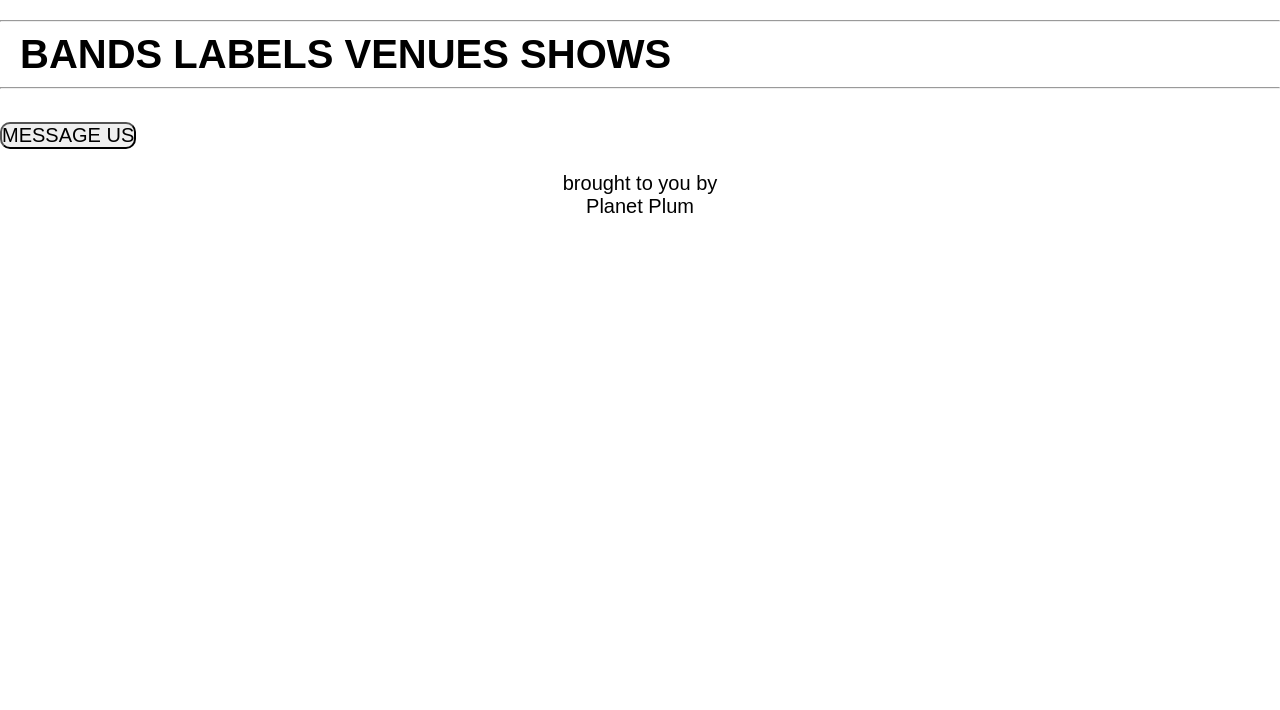
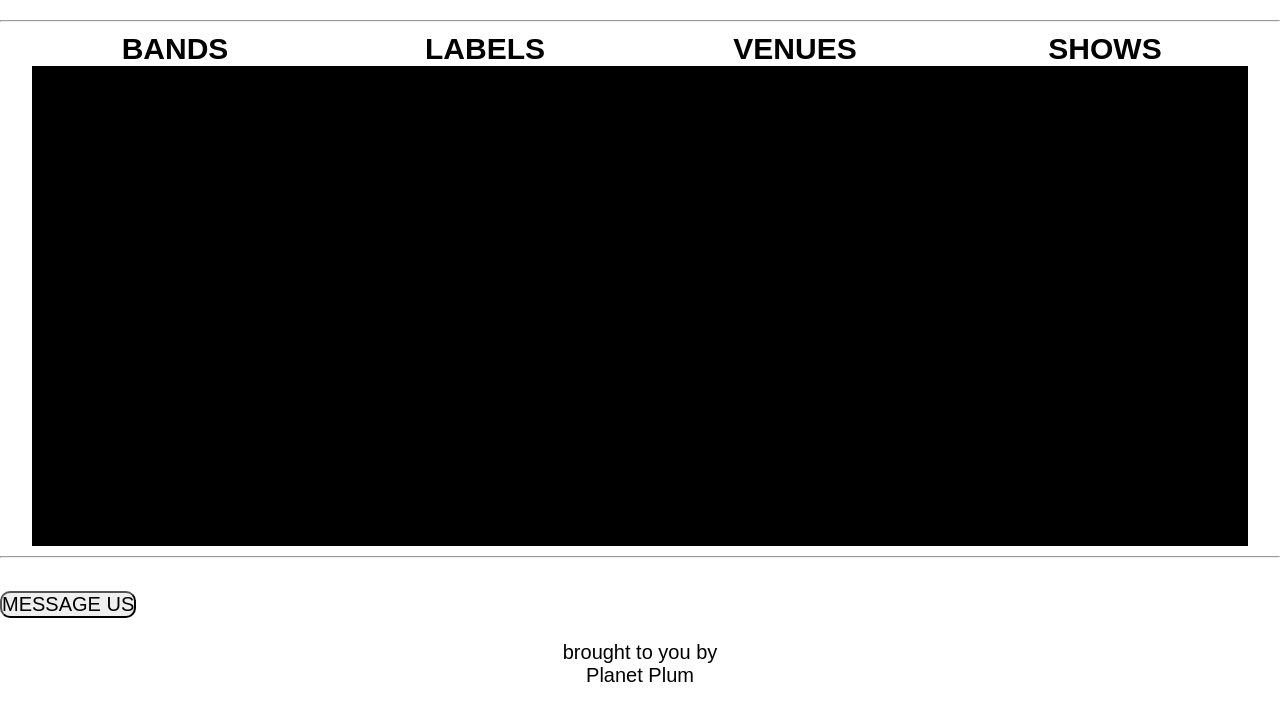
Before and after one commit to Mjames951/OmahaUnderground, a Django app: page /explore/ in a window 1280 px wide. Shown: the part 279-989 px from the top of the page. Before the commit the page ends 492 px from the top, so only its background shows below. Run offline with Django 5.2, Linux system fonts and the light colour scheme.

Commit message:
beginning of explore styling

```diff
--- /dev/null
+++ b/planetplum/static/css/explore.css
@@ -0,0 +1,21 @@
+.exp-tabs-container {
+    display: grid;
+    grid-template-columns: 1fr 1fr 1fr 1fr;
+}
+
+.exp-tabs-container h1 {
+    font-size: 1.5rem;
+    text-align: center;
+}
+
+.exp-tabs-current {
+    background-color: var(--textcolor);
+    color: var(--primary);
+}
+
+.explore {
+    width: 98%;
+    min-height: 60vh;
+    background-color: var(--textcolor);
+    margin: 0 auto;
+}
--- a/planetplum/templates/planetplum/explore.html
+++ b/planetplum/templates/planetplum/explore.html
@@ -1,13 +1,37 @@
+{% extends "planetplum/base.html" %}
+{% load static %}
+{% block css %}
+<link href="{% static 'css/explore.css' %}" rel="stylesheet">
+{% endblock %}
+
+{% block content %}
+
+<div class="exp-tabs-container">
+    <a href="{% url 'bands' %}">
+        <div class="exp-tabs">
+            <h1>BANDS</h1>
+        </div>
+    </a>
+    <a href="{% url 'labels' %}">
+        <div class="exp-tabs">
+            <h1>LABELS</h1>
+        </div>
+    </a>
+    <a href="{% url 'venues' %}">
+        <div class="exp-tabs">
+            <h1>VENUES</h1>
+        </div>
+    </a>
+    <a href="{% url 'shows' %}">
+        <div class="exp-tabs">
+            <h1>SHOWS</h1>
+        </div>
+    </a>
+</div>
+<div class="explore">
+    {% block explore %}
+    {% endblock %}
+</div>
 
 
-{% extends "planetplum/base.html" %}
-{% block content %}
-
-<h1>
-    <a href="{% url 'bands' %}">BANDS</a>
-    <a href="{% url 'labels' %}">LABELS</a>
-    <a href="{% url 'venues' %}">VENUES</a>
-    <a href="{% url 'shows' %}">SHOWS</a>
-</h1>
-
 {% endblock %}
```
Also changed, not shown: planetplum/templates/planetplum/bands.html (+44 -4 lines).
